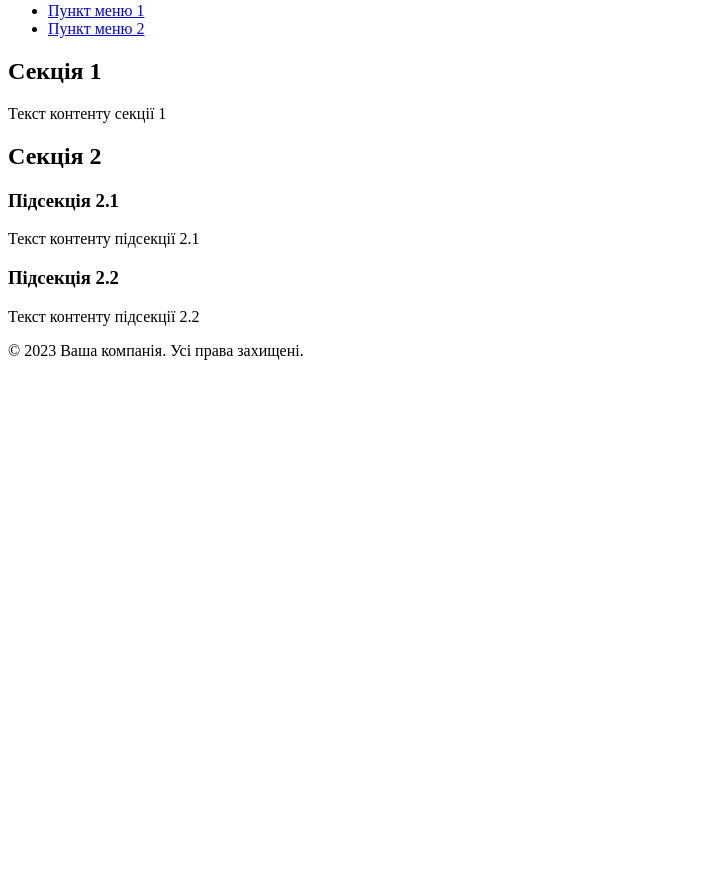
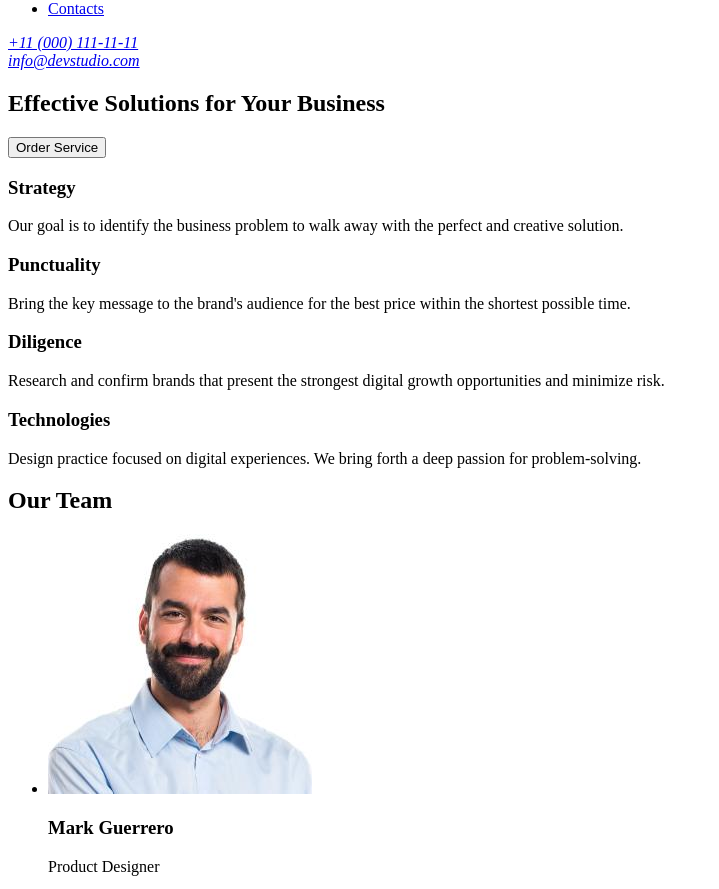
Before and after one commit to Dmitry-Mukha/goit-markup-hw-01, a plain HTML site: page index.html in a window 1280 px wide. Shown: the part 78-967 px from the top of the page, without its empty margins (0-719 px from the left). Before the commit the page ends 800 px from the top, so only its background shows below. Drawn offline with Linux system fonts and the light colour scheme.

Commit message:
update file html

```diff
--- a/index.html
+++ b/index.html
@@ -7,37 +7,102 @@
   </head>
   <body>
     <header>
-      <h1>Effective Solutions for Your Business</h1>
+      <a href="WEBSTUDIO">WEBSTUDIO</a>
       <nav>
         <ul>
-          <li><a href="#">Пункт меню 1</a></li>
-          <li><a href="#">Пункт меню 2</a></li>
-          <!-- Додайте інші пункти меню, якщо потрібно -->
+          <li><a href="#studio">Studio</a></li>
+          <li><a href="#portfolio">Portfolio</a></li>
+          <li><a href="#contacts">Contacts</a></li>
         </ul>
       </nav>
+      <address>
+        <a href="tel:+11 (000) 111-11-11">+11 (000) 111-11-11</a><br />
+        <a href="mailto:info@devstudio.com">info@devstudio.com</a><br />
+      </address>
     </header>
 
     <main>
       <section>
-        <h2>Секція 1</h2>
-        <p>Текст контенту секції 1</p>
+        <h1>Effective Solutions for Your Business</h1>
+        <button>Order Service</button>
       </section>
 
       <section>
-        <h2>Секція 2</h2>
         <article>
-          <h3>Підсекція 2.1</h3>
-          <p>Текст контенту підсекції 2.1</p>
+          <h3>Strategy</h3>
+          <p>
+            Our goal is to identify the business problem to walk away with the
+            perfect and creative solution.
+          </p>
         </article>
         <article>
-          <h3>Підсекція 2.2</h3>
-          <p>Текст контенту підсекції 2.2</p>
+          <h3>Punctuality</h3>
+          <p>
+            Bring the key message to the brand's audience for the best price
+            within the shortest possible time.
+          </p>
         </article>
+        <article>
+          <h3>Diligence</h3>
+          <p>
+            Research and confirm brands that present the strongest digital
+            growth opportunities and minimize risk.
+          </p>
+        </article>
+        <article>
+          <h3>Technologies</h3>
+          <p>
+            Design practice focused on digital experiences. We bring forth a
+            deep passion for problem-solving.
+          </p>
+        </article>
+      </section>
+
+      <section>
+        <h2>Our Team</h2>
+        <ul>
+          <li>
+            <img
+              src="./images/Mark Guerrero.jpg"
+              alt="Mark Guerrero"
+              width="264px"
+            />
+            <h3>Mark Guerrero</h3>
+            <p>Product Designer</p>
+          </li>
+          <li>
+            <img src="./images/Tom Ford.jpg" alt="Tom Ford" width="264px" />
+            <h3>Tom Ford</h3>
+            <p>Frontend Developer</p>
+          </li>
+          <li>
+            <img
+              src="./images/Camila Garcia.jpg"
+              alt="Camila Garcia"
+              width="264px"
+            />
+            <h3>Camila Garcia</h3>
+            <p>Marketing</p>
+          </li>
+          <li>
+            <img
+              src="./images/Daniel Wilson.jpg"
+              alt="Daniel Wilson"
+              width="264px"
+            />
+            <h3>Daniel Wilson</h3>
+            <p>UI Designer</p>
+          </li>
+        </ul>
       </section>
     </main>
 
     <footer>
-      <p>&copy; 2023 Ваша компанія. Усі права захищені.</p>
+      <a href="WEBSTUDIO">WEBSTUDIO</a>
+      <p>
+        Increase the flow of customers and sales for your business with digital
+        marketing & growth solutions.
+      </p>
     </footer>
   </body>
 </html>
```
Also changed, not shown: images/Camila Garcia.jpg (added), images/Daniel Wilson.jpg (added), images/Mark Guerrero.jpg (added), images/Tom Ford.jpg (added), 2 other files.
